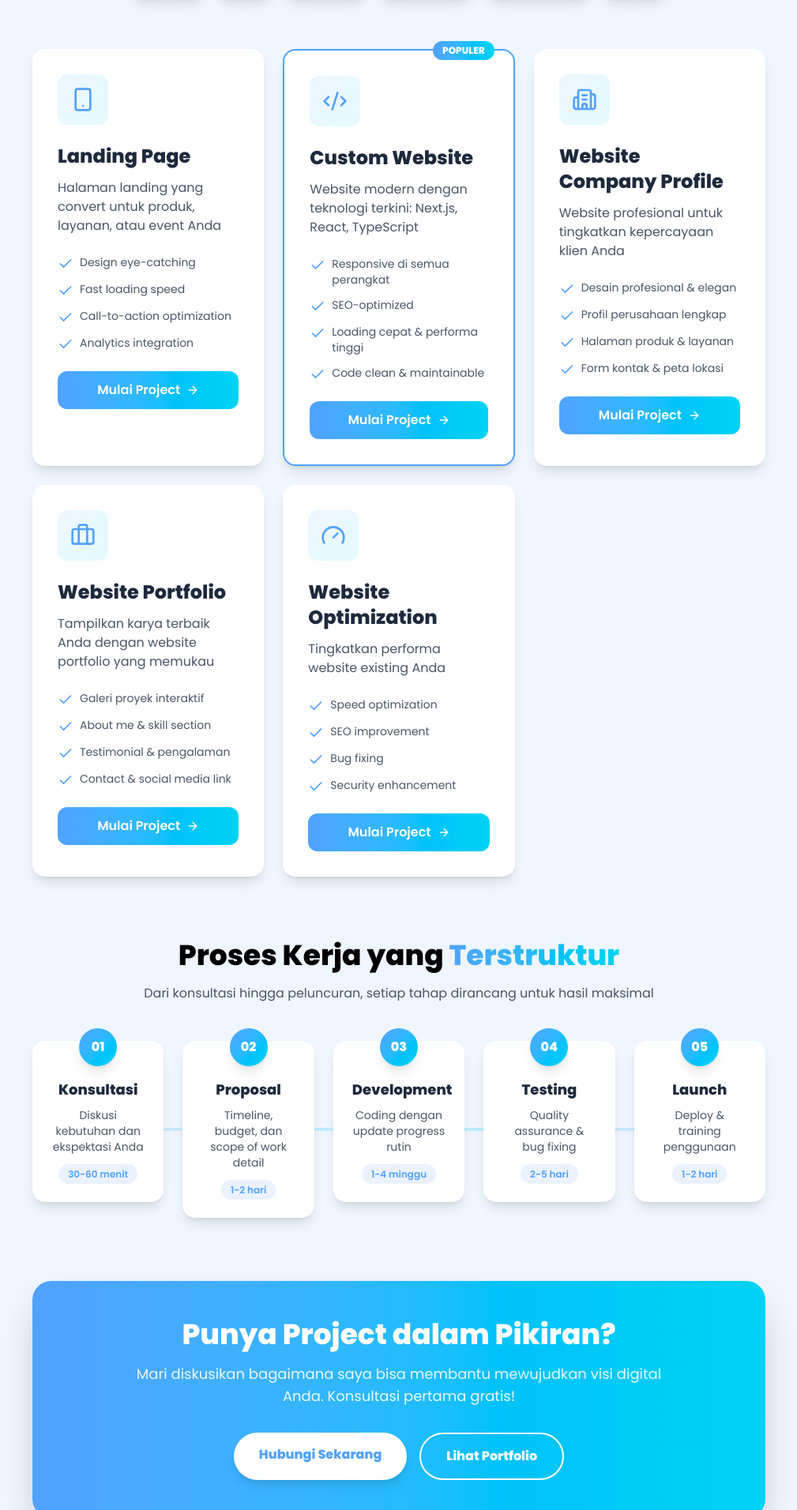
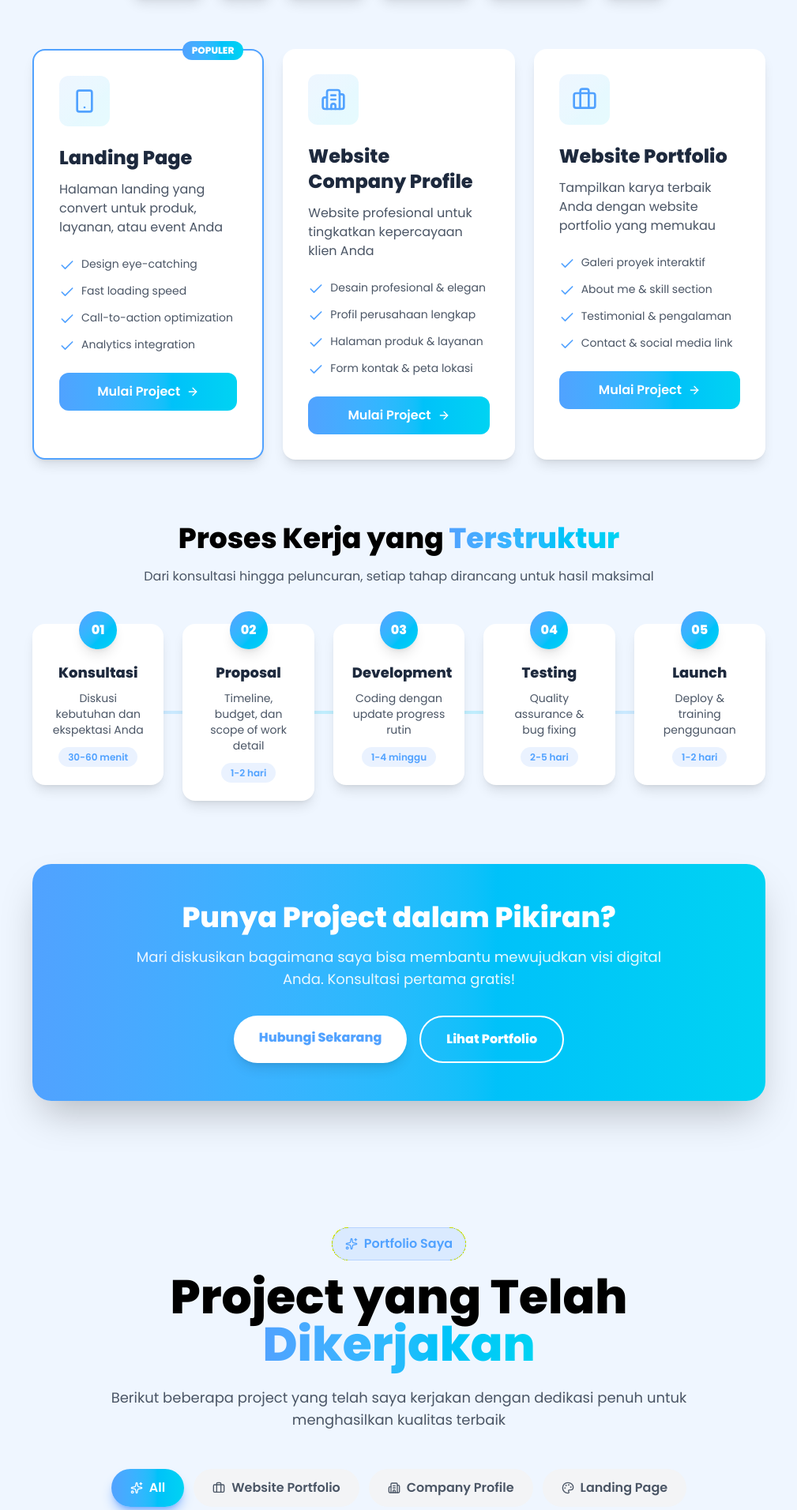
Before and after one commit to kholidirfangi/Portfoliov3, a Next.js app: page / in a window 1280 px wide. Shown: the part 2968-4880 px from the top of the page at 79% size, without its empty margins (135-1144 px from the left). Built offline with nearby package versions, Linux system fonts and the light colour scheme.

Commit message:
change some section

```diff
--- a/app/components/Contact.tsx
+++ b/app/components/Contact.tsx
@@ -106,11 +106,11 @@ const Contact = () => {
   ];
 
   const services = [
-    "Website Development",
     // "E-Commerce Solutions",
     "Landing Page",
+    "Company Profile",
     // "UI/UX Design",
-    "Website Optimization",
+    "Website Portfolio",
     // "Dashboard & Admin Panel",
     "Lainnya",
   ];
--- a/app/components/Projects.tsx
+++ b/app/components/Projects.tsx
@@ -6,11 +6,10 @@ import { useRef, useState } from "react";
 import {
   ExternalLink,
   Sparkles,
-  Code2,
   Palette,
-  Zap,
   Filter,
   Briefcase,
+  Building2,
 } from "lucide-react";
 import Image from "next/image";
 
@@ -30,14 +29,14 @@ const Projects = () => {
   const categories = [
     { name: "All", icon: <Sparkles className="w-4 h-4" /> },
     { name: "Website Portfolio", icon: <Briefcase className="w-4 h-4" /> },
-    { name: "E-Commerce", icon: <Zap className="w-4 h-4" /> },
+    { name: "Company Profile", icon: <Building2 className="w-4 h-4" /> },
     { name: "Landing Page", icon: <Palette className="w-4 h-4" /> },
   ];
 
   const projects = [
     {
       title: "Photocopy Amanah Jaya",
-      category: "Landing Page & dashboard",
+      category: "Landing Page",
       description: "Landing Page Toko Fotocopy dengan dashboard inventori",
       image: "/amnh.png",
       tags: [
--- a/app/components/Services.tsx
+++ b/app/components/Services.tsx
@@ -37,21 +37,21 @@ const Services = () => {
         "Call-to-action optimization",
         "Analytics integration",
       ],
-      popular: false,
-    },
-    {
-      icon: <Code2 className="w-8 h-8" />,
-      title: "Custom Website",
-      description:
-        "Website modern dengan teknologi terkini: Next.js, React, TypeScript",
-      features: [
-        "Responsive di semua perangkat",
-        "SEO-optimized",
-        "Loading cepat & performa tinggi",
-        "Code clean & maintainable",
-      ],
       popular: true,
     },
+    // {
+    //   icon: <Code2 className="w-8 h-8" />,
+    //   title: "Custom Website",
+    //   description:
+    //     "Website modern dengan teknologi terkini: Next.js, React, TypeScript",
+    //   features: [
+    //     "Responsive di semua perangkat",
+    //     "SEO-optimized",
+    //     "Loading cepat & performa tinggi",
+    //     "Code clean & maintainable",
+    //   ],
+    //   popular: true,
+    // },
     {
       icon: <Building2 className="w-8 h-8" />,
       title: "Website Company Profile",
@@ -78,18 +78,18 @@ const Services = () => {
       ],
       popular: false,
     },
-    {
-      icon: <Gauge className="w-8 h-8" />,
-      title: "Website Optimization",
-      description: "Tingkatkan performa website existing Anda",
-      features: [
-        "Speed optimization",
-        "SEO improvement",
-        "Bug fixing",
-        "Security enhancement",
-      ],
-      popular: false,
-    },
+    // {
+    //   icon: <Gauge className="w-8 h-8" />,
+    //   title: "Website Optimization",
+    //   description: "Tingkatkan performa website existing Anda",
+    //   features: [
+    //     "Speed optimization",
+    //     "SEO improvement",
+    //     "Bug fixing",
+    //     "Security enhancement",
+    //   ],
+    //   popular: false,
+    // },
   ];
 
   const techStack = [
```
